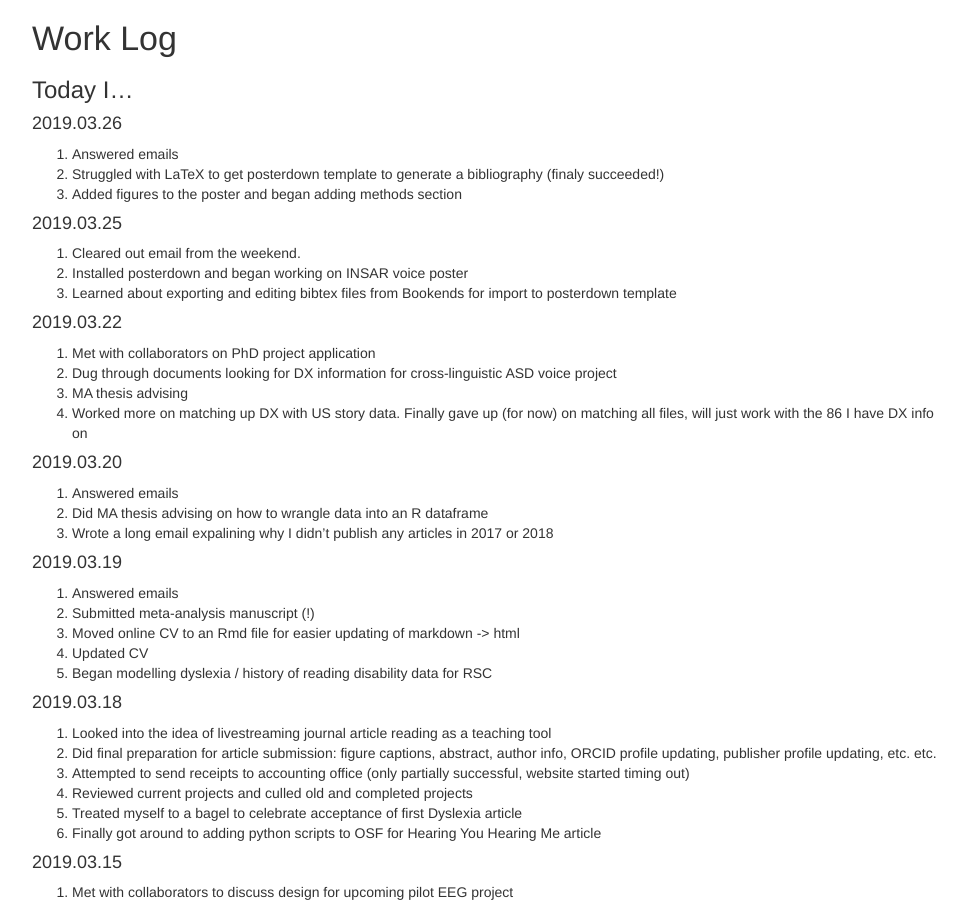
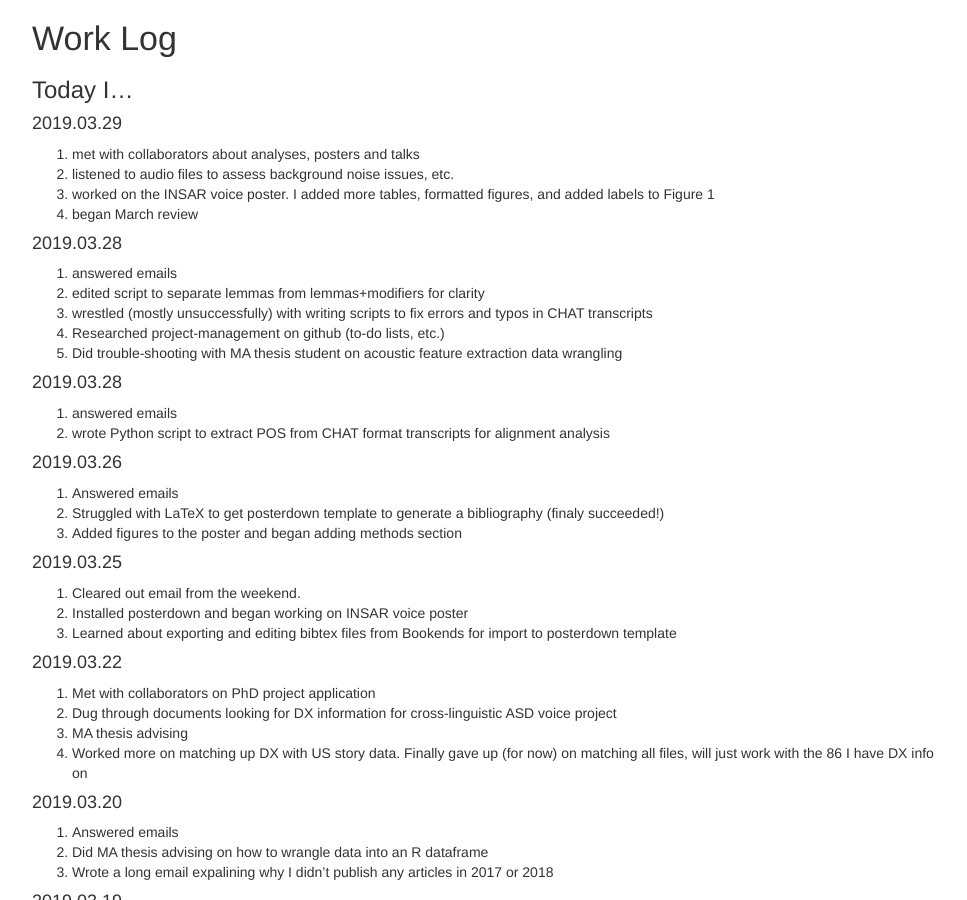
Before and after one commit to ethanweed/ethanweed.github.io, a Jekyll site: the page worklog/WorkLog.html, which Jekyll copies as it is, in a window 1280 px wide and 900 px high. Shown: the whole window, without its empty margins (153-1120 px from the left). Built offline with Jekyll 4.4.1, drawn with Linux system fonts in a browser that asks for light colours.

Commit message:
updated work log

```diff
--- a/worklog/WorkLog.Rmd
+++ b/worklog/WorkLog.Rmd
@@ -5,6 +5,12 @@ output: html_document
 # Work Log
 
 ### Today I...
+
+#### 2019.03.29
+1. met with collaborators about analyses, posters and talks
+1. listened to audio files to assess background noise issues, etc.
+1. worked on the INSAR voice poster. I added more tables, formatted figures, and added labels to Figure 1
+1. began March review
 
 #### 2019.03.28
 1. answered emails
--- a/worklog/WorkLog.html
+++ b/worklog/WorkLog.html
@@ -197,6 +197,32 @@ $(document).ready(function () {
 <div id="today-i" class="section level3">
 <h3>Today I…</h3>
 <div id="section" class="section level4">
+<h4>2019.03.29</h4>
+<ol style="list-style-type: decimal">
+<li>met with collaborators about analyses, posters and talks</li>
+<li>listened to audio files to assess background noise issues, etc.</li>
+<li>worked on the INSAR voice poster. I added more tables, formatted figures, and added labels to Figure 1</li>
+<li>began March review</li>
+</ol>
+</div>
+<div id="section-1" class="section level4">
+<h4>2019.03.28</h4>
+<ol style="list-style-type: decimal">
+<li>answered emails</li>
+<li>edited script to separate lemmas from lemmas+modifiers for clarity</li>
+<li>wrestled (mostly unsuccessfully) with writing scripts to fix errors and typos in CHAT transcripts</li>
+<li>Researched project-management on github (to-do lists, etc.)</li>
+<li>Did trouble-shooting with MA thesis student on acoustic feature extraction data wrangling</li>
+</ol>
+</div>
+<div id="section-2" class="section level4">
+<h4>2019.03.28</h4>
+<ol style="list-style-type: decimal">
+<li>answered emails</li>
+<li>wrote Python script to extract POS from CHAT format transcripts for alignment analysis</li>
+</ol>
+</div>
+<div id="section-3" class="section level4">
 <h4>2019.03.26</h4>
 <ol style="list-style-type: decimal">
 <li>Answered emails</li>
@@ -204,7 +230,7 @@ $(document).ready(function () {
 <li>Added figures to the poster and began adding methods section</li>
 </ol>
 </div>
-<div id="section-1" class="section level4">
+<div id="section-4" class="section level4">
 <h4>2019.03.25</h4>
 <ol style="list-style-type: decimal">
 <li>Cleared out email from the weekend.</li>
@@ -212,7 +238,7 @@ $(document).ready(function () {
 <li>Learned about exporting and editing bibtex files from Bookends for import to posterdown template</li>
 </ol>
 </div>
-<div id="section-2" class="section level4">
+<div id="section-5" class="section level4">
 <h4>2019.03.22</h4>
 <ol style="list-style-type: decimal">
 <li>Met with collaborators on PhD project application</li>
@@ -221,7 +247,7 @@ $(document).ready(function () {
 <li>Worked more on matching up DX with US story data. Finally gave up (for now) on matching all files, will just work with the 86 I have DX info on</li>
 </ol>
 </div>
-<div id="section-3" class="section level4">
+<div id="section-6" class="section level4">
 <h4>2019.03.20</h4>
 <ol style="list-style-type: decimal">
 <li>Answered emails</li>
@@ -229,7 +255,7 @@ $(document).ready(function () {
 <li>Wrote a long email expalining why I didn’t publish any articles in 2017 or 2018</li>
 </ol>
 </div>
-<div id="section-4" class="section level4">
+<div id="section-7" class="section level4">
 <h4>2019.03.19</h4>
 <ol style="list-style-type: decimal">
 <li>Answered emails</li>
@@ -239,7 +265,7 @@ $(document).ready(function () {
 <li>Began modelling dyslexia / history of reading disability data for RSC</li>
 </ol>
 </div>
-<div id="section-5" class="section level4">
+<div id="section-8" class="section level4">
 <h4>2019.03.18</h4>
 <ol style="list-style-type: decimal">
 <li>Looked into the idea of livestreaming journal article reading as a teaching tool</li>
@@ -250,7 +276,7 @@ $(document).ready(function () {
 <li>Finally got around to adding python scripts to OSF for Hearing You Hearing Me article</li>
 </ol>
 </div>
-<div id="section-6" class="section level4">
+<div id="section-9" class="section level4">
 <h4>2019.03.15</h4>
 <ol style="list-style-type: decimal">
 <li>Met with collaborators to discuss design for upcoming pilot EEG project</li>
@@ -260,7 +286,7 @@ $(document).ready(function () {
 <li>Produced high-res images for meta-analysis paper</li>
 </ol>
 </div>
-<div id="section-7" class="section level4">
+<div id="section-10" class="section level4">
 <h4>2019.03.14</h4>
 <ol style="list-style-type: decimal">
 <li>Gave comments on PhD application</li>
@@ -269,7 +295,7 @@ $(document).ready(function () {
 <li>Completed and sent article review</li>
 </ol>
 </div>
-<div id="section-8" class="section level4">
+<div id="section-11" class="section level4">
 <h4>2019.03.13</h4>
 <ol style="list-style-type: decimal">
 <li>Reviewed tutorial on lme4</li>
@@ -278,7 +304,7 @@ $(document).ready(function () {
 <li>Discovered that the read.csv function in R can read from a URL, but semmingly not if the file is stored on GitHub</li>
 </ol>
 </div>
-<div id="section-9" class="section level4">
+<div id="section-12" class="section level4">
 <h4>2019.03.12</h4>
 <ol style="list-style-type: decimal">
 <li>Gave feedback on PhD application</li>
@@ -286,7 +312,7 @@ $(document).ready(function () {
 <li>Researched options for anonymously linking to code and data during peer review and settled on OSF, which can generate a view-only link</li>
 </ol>
 </div>
-<div id="section-10" class="section level4">
+<div id="section-13" class="section level4">
 <h4>2019.03.11</h4>
 <ol style="list-style-type: decimal">
 <li>Caught up on email</li>
@@ -295,14 +321,14 @@ $(document).ready(function () {
 <li>Began final edits on meta-analysis prior to submission</li>
 </ol>
 </div>
-<div id="section-11" class="section level4">
+<div id="section-14" class="section level4">
 <h4>2019.03.07</h4>
 <ol style="list-style-type: decimal">
 <li>Wrote a Praat script to extract jitter and shimmer</li>
 <li>Added jitter and shimmer to ASD voice analysis</li>
 </ol>
 </div>
-<div id="section-12" class="section level4">
+<div id="section-15" class="section level4">
 <h4>2019.03.06</h4>
 <ol style="list-style-type: decimal">
 <li>Caught up on email</li>
@@ -311,7 +337,7 @@ $(document).ready(function () {
 <li>Worked on editing PsychoPy script for upcoming data collection</li>
 </ol>
 </div>
-<div id="section-13" class="section level4">
+<div id="section-16" class="section level4">
 <h4>2019.03.05</h4>
 <ol style="list-style-type: decimal">
 <li>Met with a collaborator to plan analyses for an article</li>
@@ -320,14 +346,14 @@ $(document).ready(function () {
 <li>Set up conda environment for editing psychopy code in jupyter notebooks</li>
 </ol>
 </div>
-<div id="section-14" class="section level4">
+<div id="section-17" class="section level4">
 <h4>2019.03.03</h4>
 <ol style="list-style-type: decimal">
 <li>Reviewed progress during first month of sabbatical</li>
 <li>Thought a bit about changes to next semesters stats teaching</li>
 </ol>
 </div>
-<div id="section-15" class="section level4">
+<div id="section-18" class="section level4">
 <h4>2019.02.29</h4>
 <ol style="list-style-type: decimal">
 <li>Started a new repo for cross-linguistic ASD project</li>
@@ -335,7 +361,7 @@ $(document).ready(function () {
 <li>Experimented with mixing R and Python within a single .Rmd file</li>
 </ol>
 </div>
-<div id="section-16" class="section level4">
+<div id="section-19" class="section level4">
 <h4>2019.02.28</h4>
 <ol style="list-style-type: decimal">
 <li>Had a Skype meeting with research collaborators</li>
@@ -343,7 +369,7 @@ $(document).ready(function () {
 <li>Meeting with collaborators on task selection / modification for upcoming study</li>
 </ol>
 </div>
-<div id="section-17" class="section level4">
+<div id="section-20" class="section level4">
 <h4>2019.02.27</h4>
 <ol style="list-style-type: decimal">
 <li>Answered emails</li>
@@ -354,13 +380,13 @@ $(document).ready(function () {
 <li>Some exam grading</li>
 </ol>
 </div>
-<div id="section-18" class="section level4">
+<div id="section-21" class="section level4">
 <h4>2019.02.26</h4>
 <ol style="list-style-type: decimal">
 <li>Finished article draft and sent to co-author</li>
 </ol>
 </div>
-<div id="section-19" class="section level4">
+<div id="section-22" class="section level4">
 <h4>2019.02.25</h4>
 <ol style="list-style-type: decimal">
 <li>Did MA thesis advising</li>
@@ -372,13 +398,13 @@ $(document).ready(function () {
 <li>Found a small but important error and re-ran meta-analysis</li>
 </ol>
 </div>
-<div id="section-20" class="section level4">
+<div id="section-23" class="section level4">
 <h4>2019.02.24</h4>
 <ol style="list-style-type: decimal">
 <li>Wrote a bash and python combo to batch normalize the volume on a directory of sound files</li>
 </ol>
 </div>
-<div id="section-21" class="section level4">
+<div id="section-24" class="section level4">
 <h4>2019.02.22</h4>
 <ol style="list-style-type: decimal">
 <li>Wrote a Praat script to batch low-pass filter speech stimuli</li>
@@ -388,7 +414,7 @@ $(document).ready(function () {
 <li>Wrote first draft of discussion section for meta-analysis</li>
 </ol>
 </div>
-<div id="section-22" class="section level4">
+<div id="section-25" class="section level4">
 <h4>2019.02.21</h4>
 <ol style="list-style-type: decimal">
 <li>Wrote emails</li>
@@ -398,7 +424,7 @@ $(document).ready(function () {
 <li>Made a table with meta-analysis data</li>
 </ol>
 </div>
-<div id="section-23" class="section level4">
+<div id="section-26" class="section level4">
 <h4>2019.02.20</h4>
 <ol style="list-style-type: decimal">
 <li>Answered emails</li>
```
